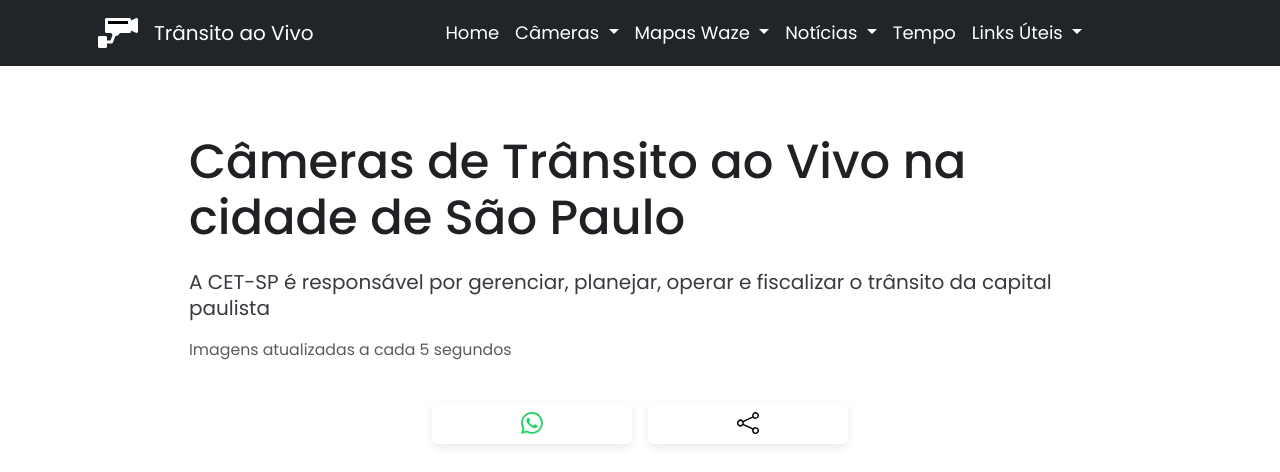
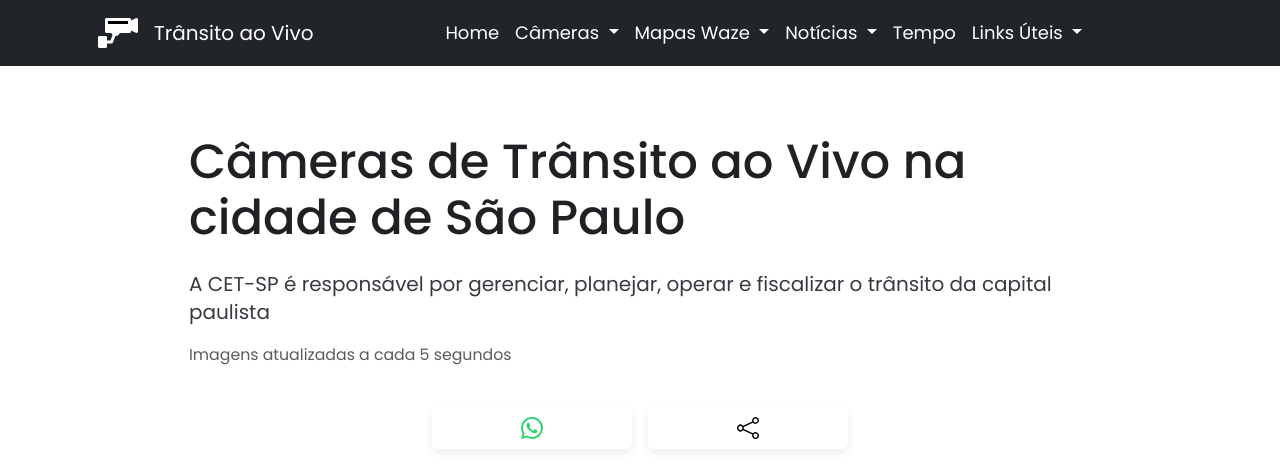
Before and after one commit to Sergio-Damm/transitoaovivo, a Jekyll site: the page built from pages/transito-cetsp-3/index.html, in a window 1280 px wide. Shown: the top 472 px of the page. Built offline with Jekyll 4.4.1, drawn with Linux system fonts in a browser that asks for light colours; comment, search, counter and statistics services are not loaded; some of the changed text lies outside the part shown; grey boxes are pictures that could not be loaded.

Commit message:
removed <strong> and line-height: 1.6rem; to line-height: 1.75rem;

```diff
--- a/css/style.css
+++ b/css/style.css
@@ -84,7 +84,7 @@
 /* celular */
 .h1-subtitle-content {
   font-size: 1.2rem;
-  line-height: 1.6rem;
+  line-height: 1.75rem;
   margin-top: 1rem;
 }
 
@@ -92,17 +92,18 @@
 @media (min-width: 576px) {
 .h1-subtitle-content {
   font-size: 1.25rem;
-  line-height: 1.6rem;
+  line-height: 1.75rem;
   margin-top: 1rem;
 }
 }
 
 a {
+  color: #373a40;
   text-decoration: none;
 }
 
 a.link-interno {
-  color: #212529;
+  color: #373a40;
   text-decoration: none;
   transition: color 0.2s ease;
 }
@@ -242,7 +243,7 @@
 }
 
 .my-footer {
-  background-color: #212529;
+  background-color: #202124;
 }
 
 .my-footer .text-white {
@@ -414,7 +415,7 @@
 .customlead {
   font-size: 1.4rem;
   color: #333;
-  line-height: 1.6rem;
+  line-height: 1.75rem;
   margin-top: 1rem;
 }
 
--- a/pages/transito-cetsp-3/index.html
+++ b/pages/transito-cetsp-3/index.html
@@ -214,12 +214,12 @@
         <div class="col-12 col-md-10 mx-auto">
       		<div class="mb-5">
 				<h2 class="h2-title-content mb-5">Trânsito ao Vivo em São Paulo com câmeras da CET-SP</h2>
-				<p class="mb-5">Nesta página você acompanha imagens de Trânsito ao Vivo na Cidade de São Paulo, <strong>atualizadas automaticamente a cada 5 segundos</strong>, reunindo <strong>3 câmeras estratégicas</strong> distribuídas por importantes vias da cidade.</p>
-				<p class="mb-5">As imagens exibidas acima não mostram apenas uma rua ou avenida específica. Elas apresentam um <strong>conjunto de 3 câmeras</strong>, permitindo visualizar rapidamente <strong>diferentes pontos estratégicos do trânsito paulistano</strong> sem a necessidade de aguardar longos períodos para rever uma via.</p>
+				<p class="mb-5">Nesta página você acompanha imagens de Trânsito ao Vivo na Cidade de São Paulo, atualizadas automaticamente a cada 5 segundos, reunindo 3 câmeras estratégicas distribuídas por importantes vias da cidade.</p>
+				<p class="mb-5">As imagens exibidas acima não mostram apenas uma rua ou avenida específica. Elas apresentam um conjunto de 3 câmeras, permitindo visualizar rapidamente diferentes pontos estratégicos do trânsito paulistano sem a necessidade de aguardar longos períodos para rever uma via.</p>
 			</div>
 			<div class="mb-5">
 				<h2 class="h2-title-content mb-5">Principais vias monitoradas nas imagens</h2>
-				<p class="mb-5">As imagens exibidas podem incluir, entre outras, <strong>câmeras localizadas em importantes corredores viários de São Paulo</strong>, como:</p>
+				<p class="mb-5">As imagens exibidas podem incluir, entre outras, câmeras localizadas em importantes corredores viários de São Paulo, como:</p>
 					<ul class="mb-5">
   						<li>Rua Pedro de Toledo x Av. Professor Ascendino Reis</li>
   						<li>Av. Brasil x Av. Brigadeiro Luís Antônio</li>
@@ -265,7 +265,7 @@
         <div class="col-12 col-md-10 mx-auto">
 			<div class="mb-5">
 				<h2 class="h2-title-content mb-5">Como funciona a atualização das imagens</h2>
-				<p class="mb-5">Cada câmera tem sua imagem <strong>atualizada automaticamente a cada 5 segundos</strong>. Esse formato foi adotado para evitar <strong>imagens estáticas</strong> e permitir que o usuário acompanhe o fluxo do trânsito naquele ponto em tempo quase real.</p>
+				<p class="mb-5">Cada câmera tem sua imagem atualizada automaticamente a cada 5 segundos. Esse formato foi adotado para evitar imagens estáticas e permitir que o usuário acompanhe o fluxo do trânsito naquele ponto em tempo quase real.</p>
 				<p class="mb-5">As imagens são captadas em tempo real pela CET-SP e podem apresentar pequenas variações de qualidade ou enquadramento, de acordo com as condições técnicas e operacionais de cada local.</p>
 			</div>
 		</div>
@@ -284,7 +284,7 @@
 						<li>Comparar o fluxo entre diferentes regiões da cidade</li>
 						<li>Apoiar decisões rápidas sobre horários ou rotas alternativas</li>
 					</ul>
-				<p class="mb-0">Por reunir 3 câmeras em uma única página, a página funciona como um <strong>painel resumido do trânsito de São Paulo</strong>, ideal para quem precisa de uma <strong>visão ampla e imediata da situação viária</strong>.</p>
+				<p class="mb-0">Por reunir 3 câmeras em uma única página, a página funciona como um painel resumido do trânsito de São Paulo, ideal para quem precisa de uma visão ampla e imediata da situação viária.</p>
 			</div>
 		</div>
 	</div>
@@ -295,7 +295,7 @@
 		<div class="col-12 col-md-10 mx-auto">
 			<div class="mb-5">
 				<h2 class="h2-title-content mb-5">Lentidão em São Paulo agora</h2>
-        		<p class="mb-5">O indicador abaixo mostra o volume total de lentidão nas principais regiões da cidade de São Paulo, com dados fornecidos pela <strong>CET-SP em parceria com o Waze</strong>. As informações são atualizadas a cada 30 minutos e ajudam a identificar quais regiões concentram os maiores índices de congestionamento em tempo real.</p>
+        		<p class="mb-5">O indicador abaixo mostra o volume total de lentidão nas principais regiões da cidade de São Paulo, com dados fornecidos pela CET-SP em parceria com o Waze. As informações são atualizadas a cada 30 minutos e ajudam a identificar quais regiões concentram os maiores índices de congestionamento em tempo real.</p>
 			</div>
 		</div>
 	</div>
--- a/pages/transito-rio-de-janeiro/index.html
+++ b/pages/transito-rio-de-janeiro/index.html
@@ -147,14 +147,14 @@
           			<p class="fs-6 mb-1">
             			<span class="fs-3">🌡️</span>
             			<span id="weather-temp">
-							<strong>Temperatura</strong>: -- °C
+							Temperatura: -- °C
             			</span>
 					</p>
 
 					<p class="fs-6 mb-1">
 						<span class="fs-3">⛅</span>
 						<span id="weather-condition">
-							<strong>Condição</strong>: --
+							Condição: --
 						</span>
 					</p>
 
--- a/pages/waze-transito-em-tempo-real/index.html
+++ b/pages/waze-transito-em-tempo-real/index.html
@@ -226,10 +226,10 @@
 			</div>
 
 			<div class="mb-5">
-         	 	<p class="py-3">As <strong>câmeras de trânsito</strong> permitem ao motorista acompanhar o trânsito em tempo real.</p>
+         	 	<p class="py-3">As câmeras de trânsito permitem ao motorista acompanhar o trânsito em tempo real.</p>
           		<p class="py-3">Desta forma, o motorista pode planejar melhor o seu percurso, evitando congestionamentos, acidentes e obras. Ao evitar áreas com trânsito intenso, o motorista contribui para um fluxo mais suave e seguro nas vias.</p>
-      			<p class="py-3">No entanto, <strong>em muitas cidades a cobertura por câmeras de trânsito é limitada</strong> e é nessa hora que o Waze Live Map se mostra uma excelente alternativa.</p>
-				<p class="py-3">O <strong>Waze Live Map</strong> foi desenvolvido para celulares e computadores, <strong>sem a necessidade de usar ou instalar o aplicativo Waze tradicional</strong>.</p>
+      			<p class="py-3">No entanto, em muitas cidades a cobertura por câmeras de trânsito é limitada e é nessa hora que o Waze Live Map se mostra uma excelente alternativa.</p>
+				<p class="py-3">O Waze Live Map foi desenvolvido para celulares e computadores, sem a necessidade de usar ou instalar o aplicativo Waze tradicional.</p>
           		<p class="py-3">Seus mapas colaborativos oferecem informações em tempo real sobre o trânsito, alertando sobre acidentes e outros obstáculos, tornando a sua jornada mais tranquila e previsível.</p>
   			</div>
 
```
Also changed, not shown: other parts of pages/transito-cetsp-3/index.html (+2 -2 lines), pages/transito-cetsp-1/index.html (+8 -8 lines), pages/transito-cetsp-2/index.html (+8 -8 lines).
